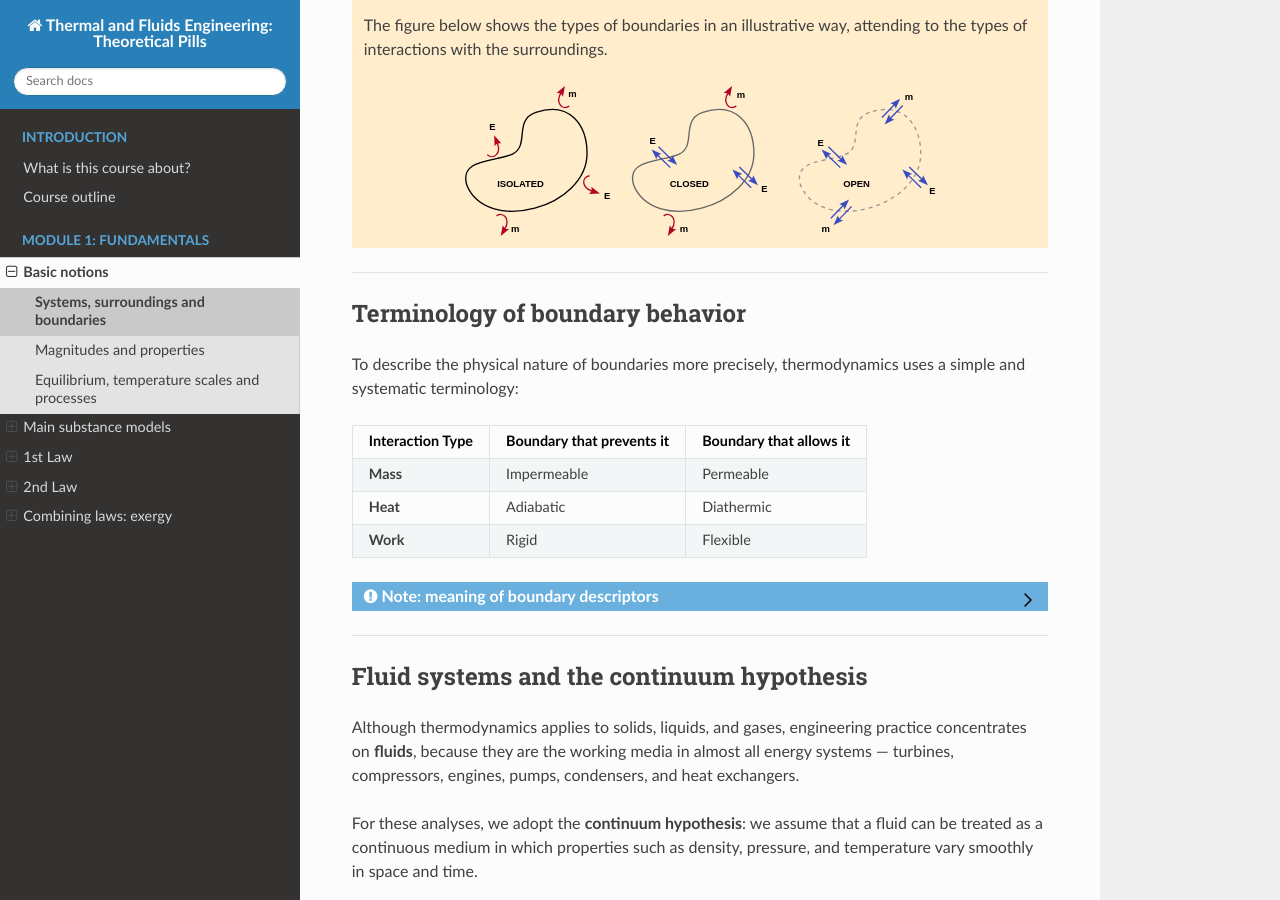
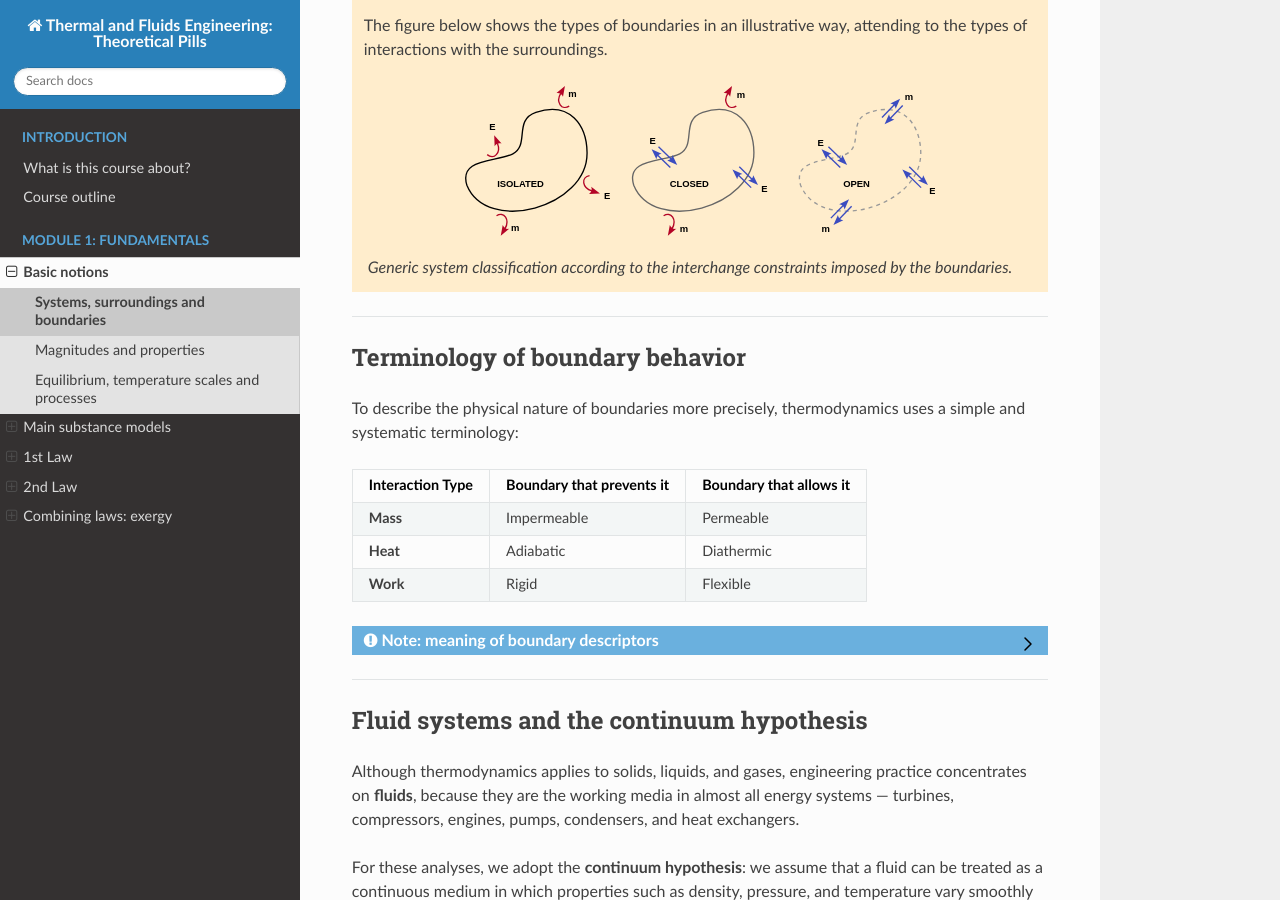
Before and after one commit to azarketa/Thermodynamics-theoretical-pills, a Sphinx documentation site: the page built from source/01_Systems_surroundings_boundaries.md, in a window 1280 px wide and 900 px high, scrolled down 3265 px. Built offline with Sphinx 7.4.7 and the Read the Docs theme 3.1.0, drawn with Linux system fonts in a browser that asks for light colours.

Commit message:
Files updated

```diff
--- a/source/01_Systems_surroundings_boundaries.md
+++ b/source/01_Systems_surroundings_boundaries.md
@@ -139,6 +139,8 @@ The figure below shows the types of boundaries in an illustrative way, attending
 :name: fig-system-boundaries
 :width: 70%
 :align: center
+
+Generic system classification according to the interchange constraints imposed by the boundaries.
 :::
 
 ::::
```
Also changed, not shown: source/1_fundamentals_figs/magnitudes_extensivity_intensivity.svg, source/1_fundamentals_figs/pressure_definition.svg, source/1_fundamentals_figs/system_boundary_types.svg.
